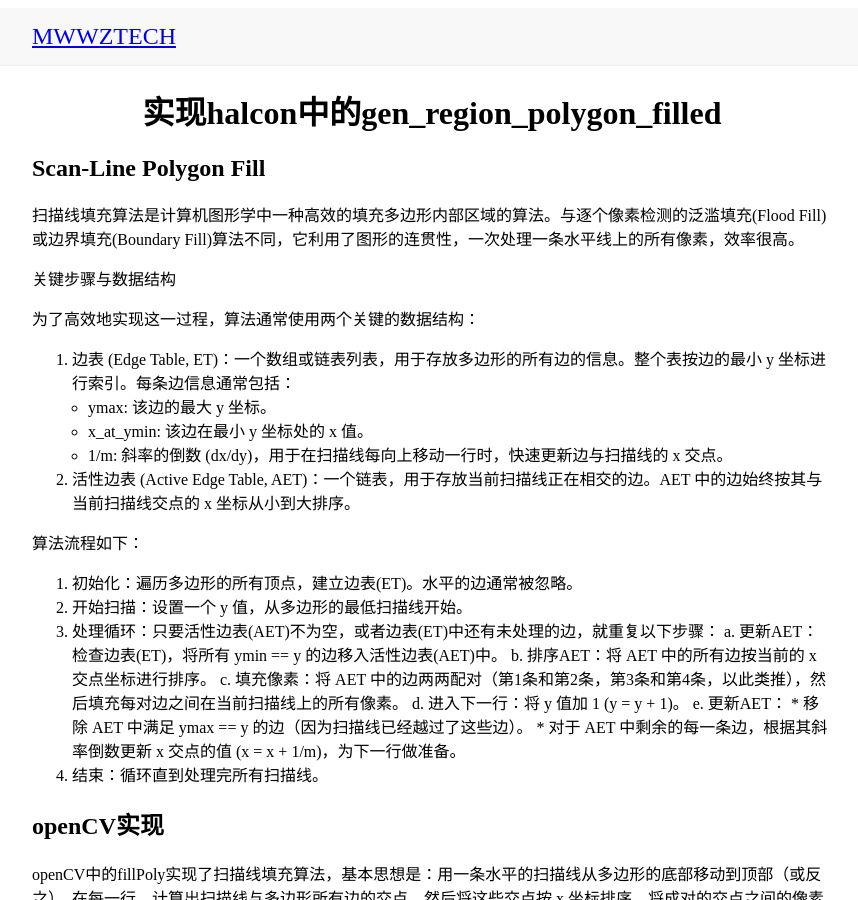
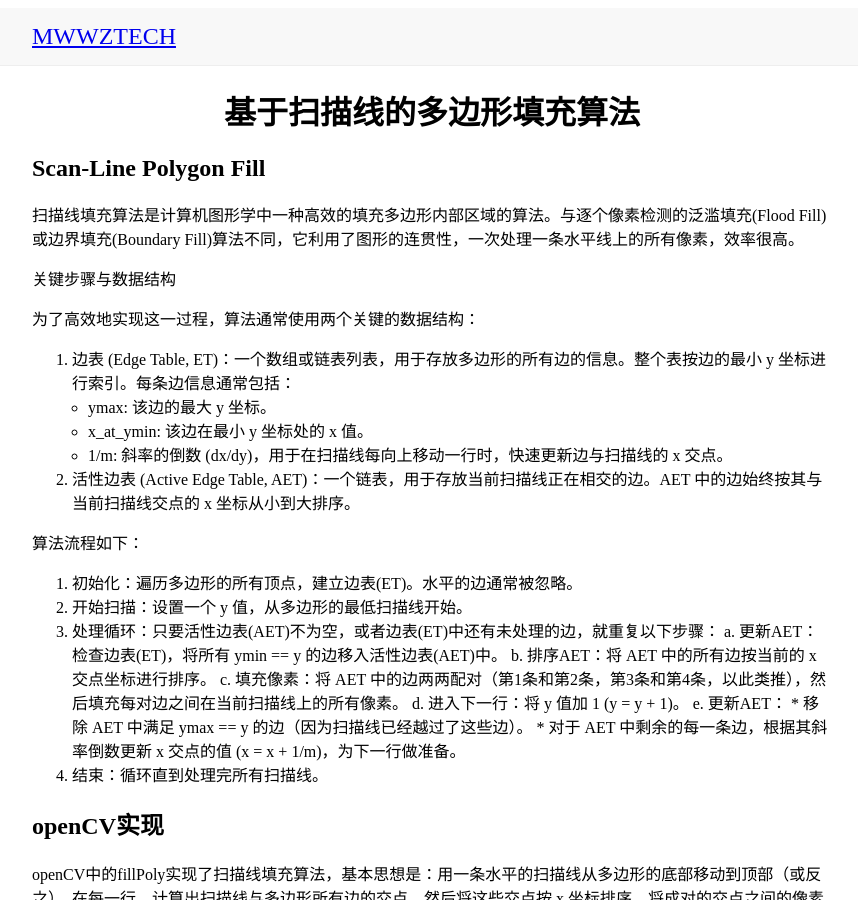
Before and after one commit to mwwzbinf/mwwzbinf.github.io, a Jekyll site: the page built from _posts/2025-08-12-基于扫描线的多边形填充算法.md, in a window 1280 px wide and 900 px high. Shown: the whole window, without its empty margins (208-1066 px from the left). Built offline with Jekyll 4.4.1, drawn with Linux system fonts in a browser that asks for light colours.

Commit message:
polygon fill

```diff
--- a/_posts/2025-08-12-基于扫描线的多边形填充算法.md
+++ b/_posts/2025-08-12-基于扫描线的多边形填充算法.md
@@ -1,6 +1,6 @@
 ---
 layout: post
-title: "实现halcon中的gen_region_polygon_filled"
+title: "基于扫描线的多边形填充算法"
 date: 2025-08-12
 tags: [polygon]
 comments: true
```
Also changed, not shown: other parts of _posts/2025-08-12-基于扫描线的多边形填充算法.md (+4 -0 lines), images/polygon_fill_0.png (added), images/polygon_fill_1.png (added).
